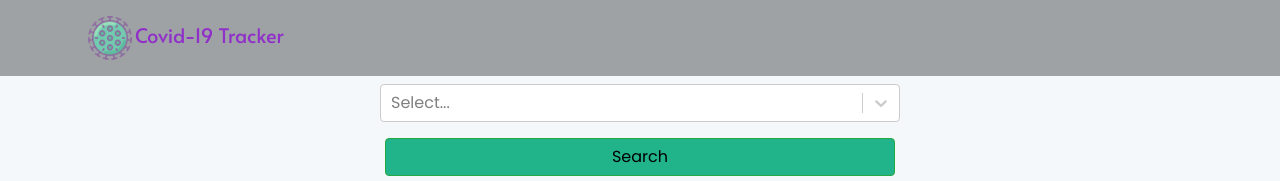
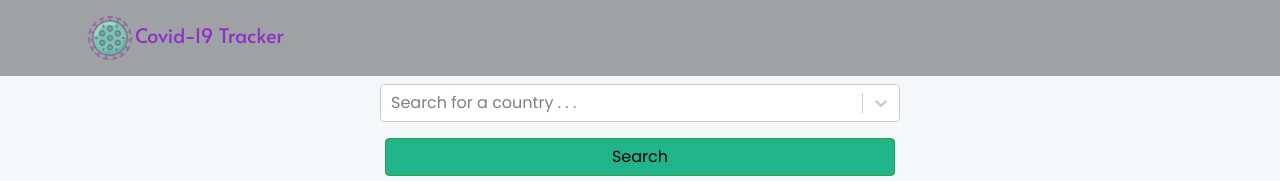
Before and after one commit to GoodnessObi/SCAMP-Assesment, a React (Create React App) app: page / in a window 1280 px wide. Shown: the top 181 px of the page. Built offline with nearby package versions, Linux system fonts and the light colour scheme; no server answers; the HTML template or start-up script is replaced by a standard one.

Commit message:
change placeholder in search input

```diff
--- a/src/components/country/SearchCountry.js
+++ b/src/components/country/SearchCountry.js
@@ -30,6 +30,7 @@ class SearchCountry extends Component {
 								escapeClearsValue={true}
 								// onInputChange={this.onChange}
 								options={this.props.countries}
+								placeholder='Search for a country . . .'
 							/>
 						</div>
 					</div>
```
